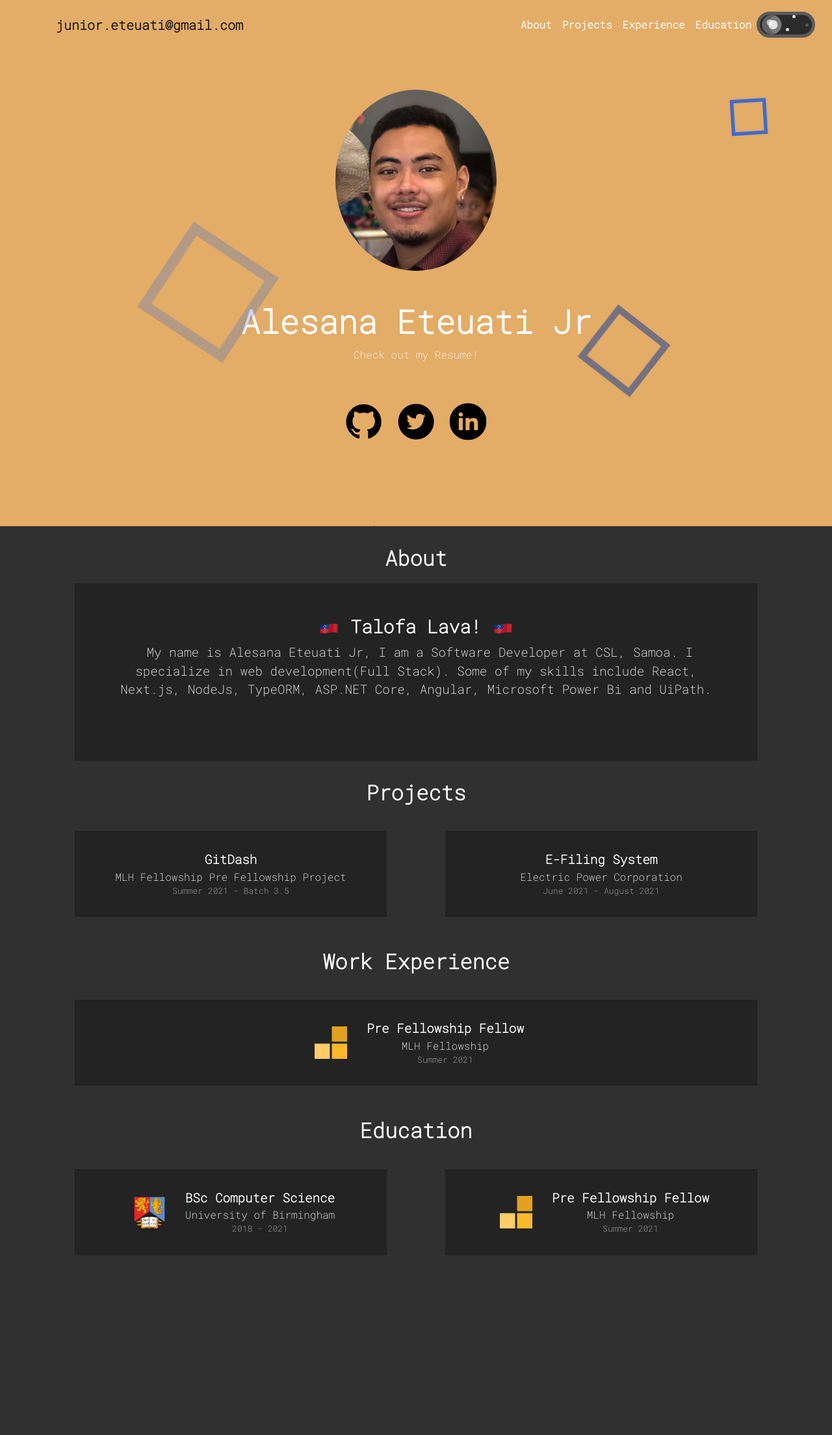
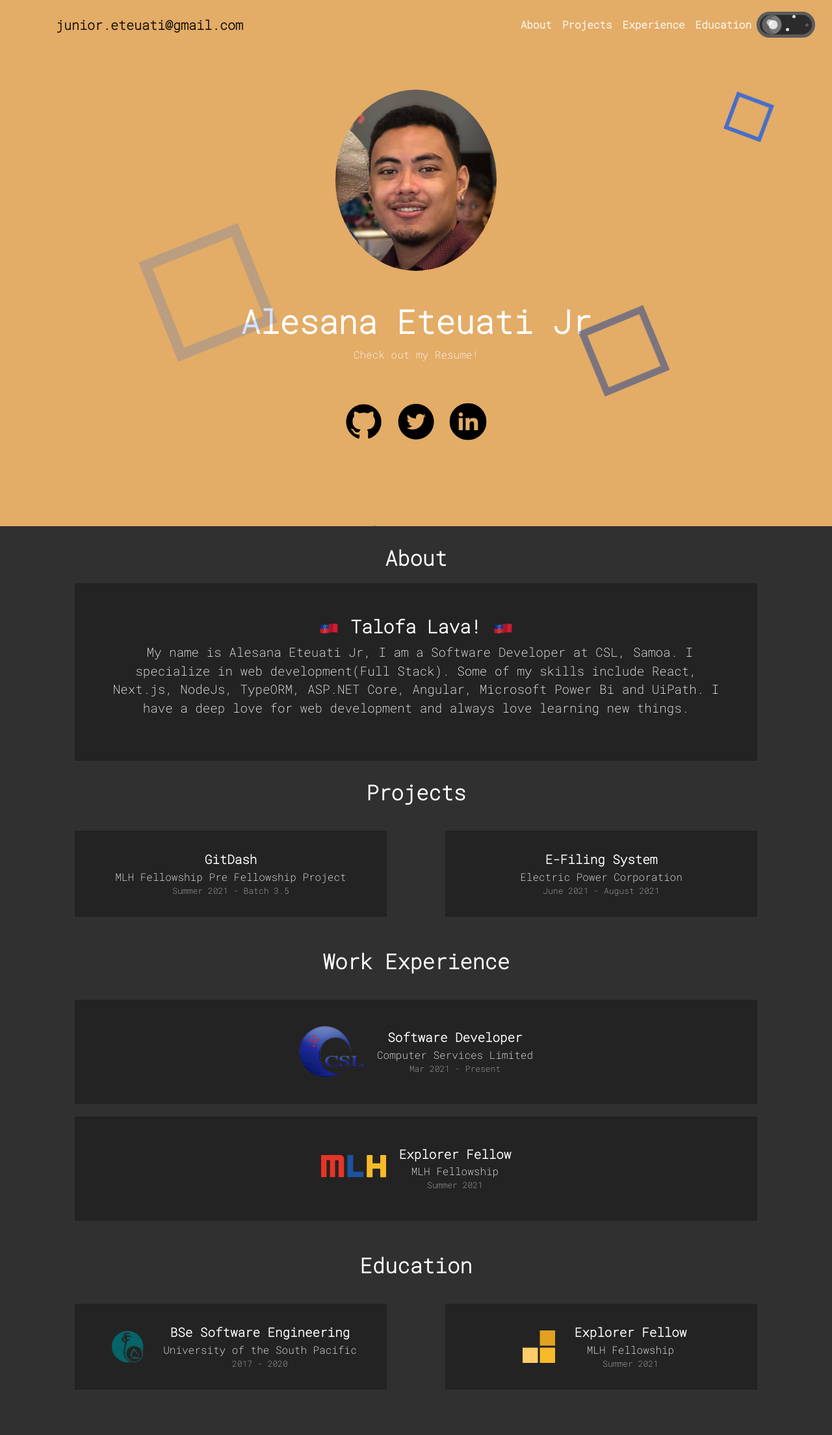
Before and after one commit to Green-Ranger11/Alesana-Eteuati-Jr, a Jekyll site: the page built from index.html, in a window 1280 px wide. Shown: the whole page at 65% size. Built offline with Jekyll 4.4.1, drawn with Linux system fonts in a browser that asks for light colours; nearby versions of some CDN libraries; before the commit the page ends 2002 px from its top, so only the background shows below that.

Commit message:
Final changes

```diff
--- a/_data/education.yml
+++ b/_data/education.yml
@@ -1,9 +1,9 @@
-- course: BSc Computer Science
-  institute: University of Birmingham
-  dates: 2018 - 2021
-  logo: uob.png
+- course: BSe Software Engineering
+  institute: University of the South Pacific
+  dates: 2017 - 2020
+  logo: usp.png
 
-- course: Pre Fellowship Fellow
+- course: Explorer Fellow
   institute: MLH Fellowship
   dates: Summer 2021
   logo: fellowship.svg
--- a/_data/experience.yml
+++ b/_data/experience.yml
@@ -1,4 +1,8 @@
-- role: Pre Fellowship Fellow
+- role: Software Developer
+  company: Computer Services Limited
+  dates: Mar 2021 - Present
+  logo: csl.png
+- role: Explorer Fellow
   company: MLH Fellowship
   dates: Summer 2021
-  logo: fellowship.svg
+  logo: mlh.svg
--- a/_includes/about.html
+++ b/_includes/about.html
@@ -1,11 +1,22 @@
 <h2 id="about">About</h2>
 <div class="container">
   <div class="card">
-    <div class="card-body">
+    <div class="card-body d-flex align-items-center">
       <div class="row">
         <div class="col-xl text-center">
-          <h3><strong><img src="/assets/img/about/flag.png"> Talofa Lava! <img src="/assets/img/about/flag.png"></strong></h3>
-          <p class="name">&ensp;My name is Alesana Eteuati Jr, I am a Software Developer at CSL, Samoa. I specialize in web development(Full Stack). Some of my skills include React, Next.js, NodeJs, TypeORM, ASP.NET Core, Angular, Microsoft Power Bi and UiPath.</p>
+          <h3>
+            <strong
+              ><img src="/assets/img/about/flag.png" /> Talofa Lava!
+              <img src="/assets/img/about/flag.png"
+            /></strong>
+          </h3>
+          <p class="name">
+            &ensp;My name is Alesana Eteuati Jr, I am a Software Developer at
+            CSL, Samoa. I specialize in web development(Full Stack). Some of my
+            skills include React, Next.js, NodeJs, TypeORM, ASP.NET Core,
+            Angular, Microsoft Power Bi and UiPath. I have a deep love for web
+            development and always love learning new things.
+          </p>
         </div>
       </div>
       <br />
--- a/_includes/experience.html
+++ b/_includes/experience.html
@@ -1,11 +1,14 @@
 <h2 id="experience">Work Experience</h2>
 <div class="container">
   <div class="row">
-    {% for item in site.data.experience %}
     <div class="col">
+      {% for item in site.data.experience %}
       <div class="card transform">
-        <div class="icon">
-          <img src="./assets/img/experience/{{ item.logo }}" alt="{{ item.company }} logo"/>
+        <div class="experience-icon d-flex align-items-center">
+          <img
+            src="./assets/img/experience/{{ item.logo }}"
+            alt="{{ item.company }} logo"
+          />
         </div>
         <div class="info">
           <p class="title text-center">{{ item.role }}</p>
--- a/_includes/header.html
+++ b/_includes/header.html
@@ -16,7 +16,7 @@
     <link rel="stylesheet" href="https://cdnjs.cloudflare.com/ajax/libs/font-awesome/4.7.0/css/font-awesome.min.css">
 
     <link lang='sass' rel="stylesheet" href="/assets/css/main.css">
-    <link rel='icon' href='/assets/img/logo.png' type='image/x-icon' />
+    <link rel='icon' href='/assets/img/favicon.png' type='image/x-icon' />
 
     <!-- JS Scripts -->
     <script src="https://code.jquery.com/jquery-3.6.0.slim.min.js" integrity="sha256-u7e5khyithlIdTpu22PHhENmPcRdFiHRjhAuHcs05RI=" crossorigin="anonymous"></script>
--- a/_sass/all.scss
+++ b/_sass/all.scss
@@ -140,6 +140,17 @@ a {
   }
 }
 
+.experience-icon {
+  width: 100px;
+  height: 100px;
+  margin-right: 20px;
+  align-items: center;
+
+  img {
+    width: 100%;
+  }
+}
+
 /* Netlify form at the end of the index page */
 .form-control {
   background-color: var(--card-color);
```
Also changed, not shown: assets/img/education/uob.png (deleted), assets/img/education/usp.png (added), assets/img/experience/csl.png (added), assets/img/experience/mlh.svg, assets/img/favicon.ico (deleted), assets/img/favicon.png (added).
